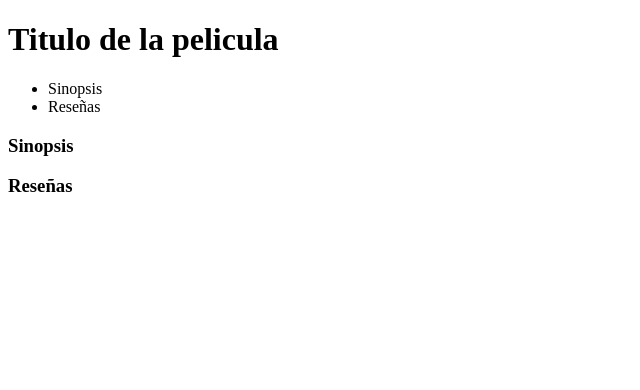
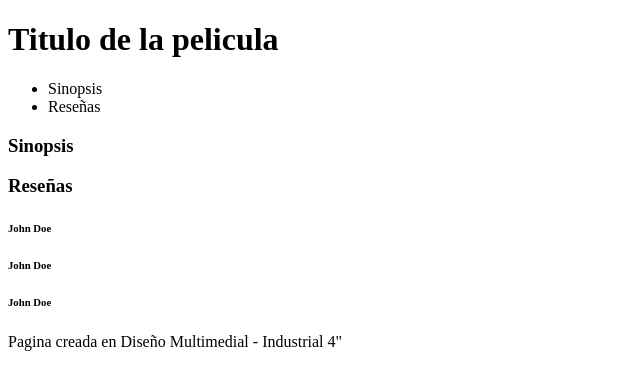
Before and after one commit to MartiSaldivia/ProyectoPelicula, a plain HTML site: page index.html in a window 1280 px wide. Shown: the whole page, without its empty margins (0-640 px from the left). Drawn offline with Linux system fonts and the light colour scheme.

Commit message:
Se agregó el footer

```diff
--- a/index.html
+++ b/index.html
@@ -24,9 +24,23 @@
             </section>
             <section>
                 <h3>Reseñas</h3>
-                <p></p>
+                <div class="resenia">
+                    <h6>John Doe</h6>
+                    <p></p>
+                </div>
+                <div class="resenia">
+                    <h6>John Doe</h6>
+                    <p></p>
+                </div>
+                <div class="resenia">
+                        <h6>John Doe</h6>
+                        <p></p>
+                    </div>
             </section>
         </article>
+        <footer>
+            <p>Pagina creada en Diseño Multimedial - Industrial 4"</p>
+        </footer>
     </div>
 </body>
 </html>
```
